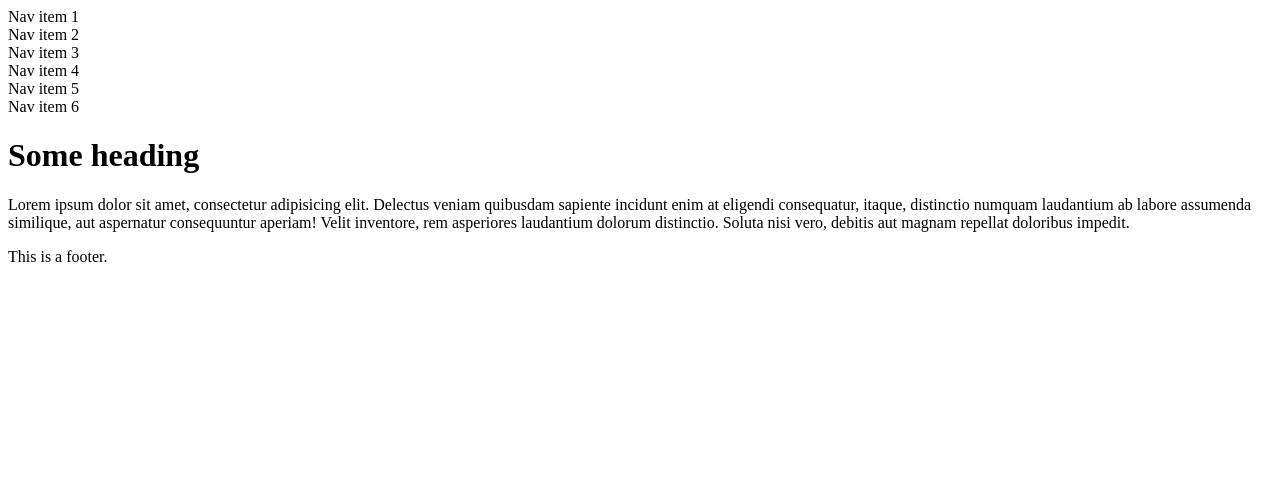
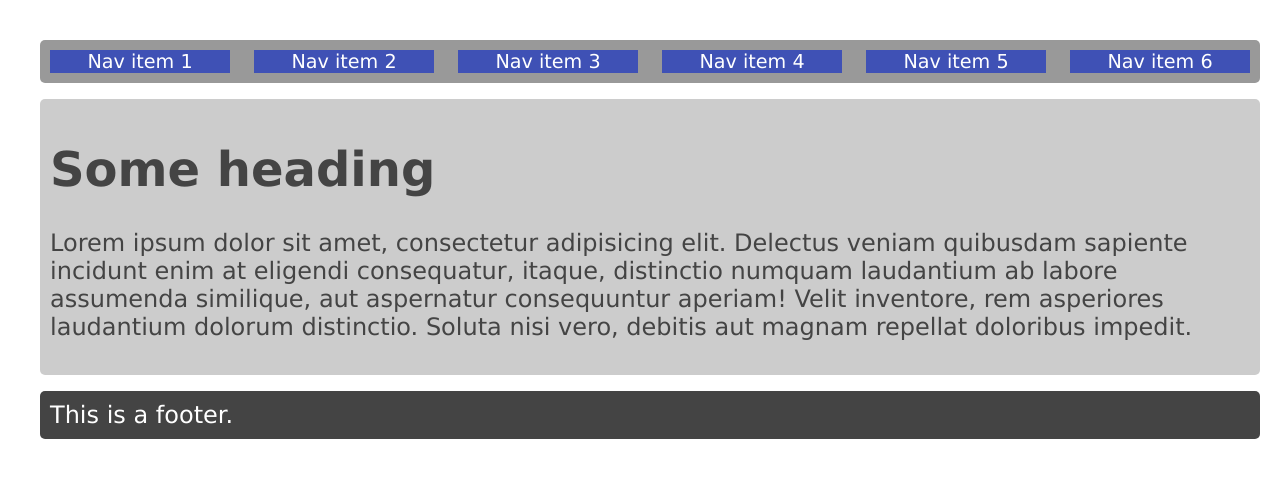
Before and after one commit to r8here/test-repo, a plain HTML site: page index.html in a window 1280 px wide. Drawn offline with Linux system fonts and the light colour scheme.

Commit message:
Link style to homepage

```diff
--- a/index.html
+++ b/index.html
@@ -5,6 +5,8 @@
     <meta name="viewport" content="width=device-width, initial-scale=1.0">
     <meta http-equiv="X-UA-Compatible" content="ie=edge">
     <title>Homepage</title>
+    <!-- Style.css -->
+    <link rel="stylesheet" href="style.css">
 </head>
 <body>
     <div class="wrapper">
```
